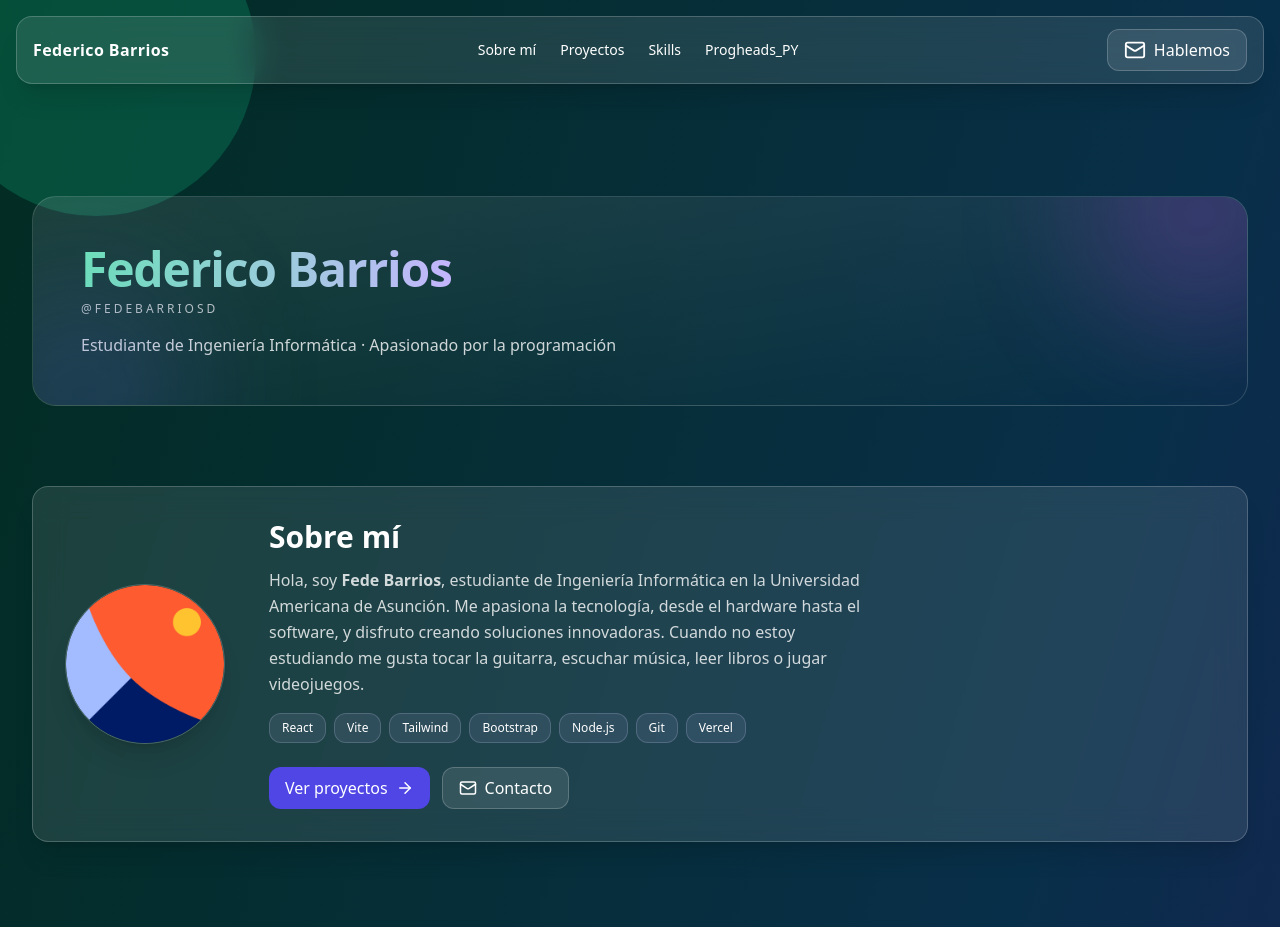
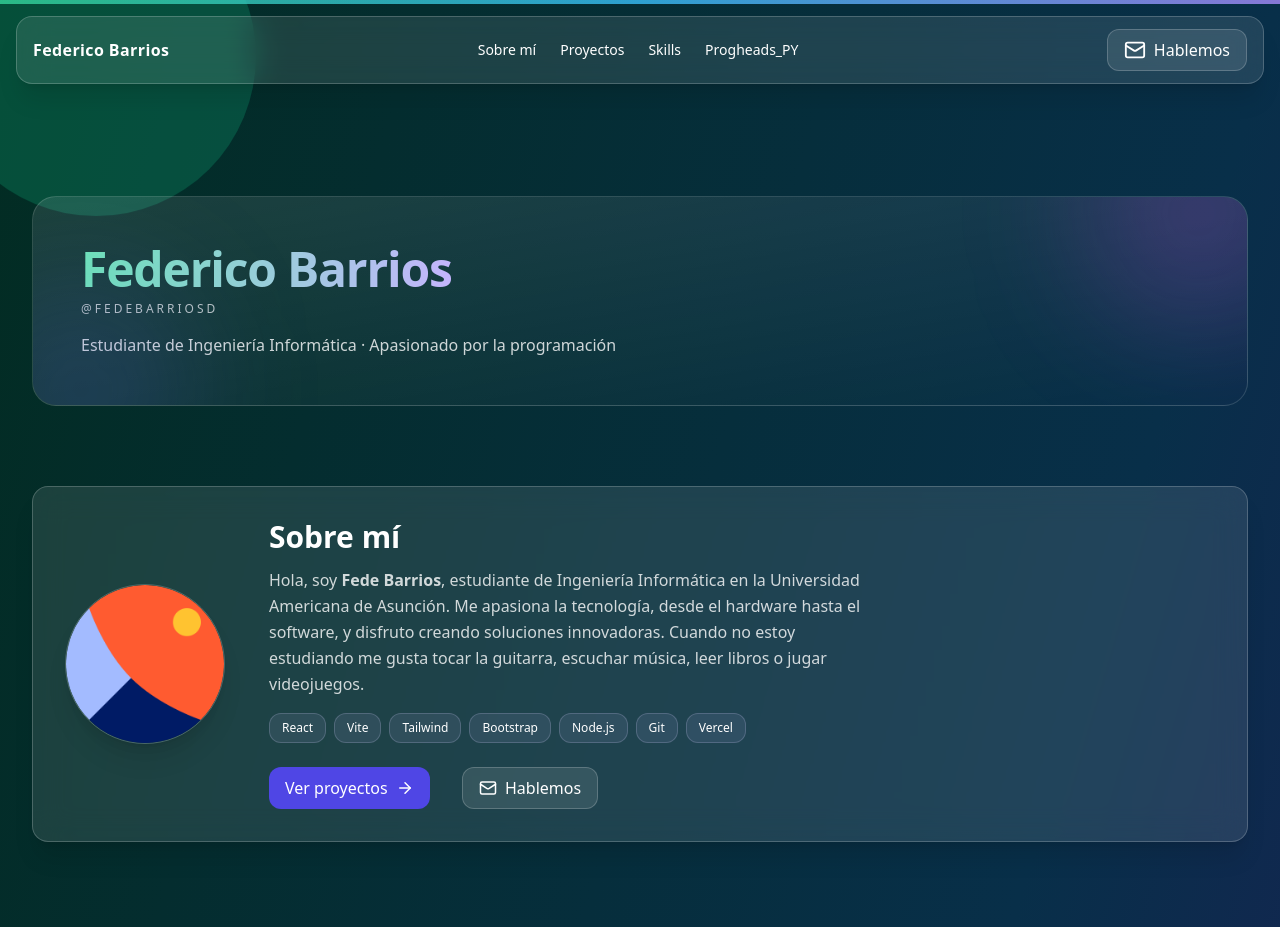
Before and after one commit to Fedebarriosd/portfolio-fedebarriosd, a React (Vite) app: page /about in a window 1280 px wide. Shown: the top 927 px of the page. Built offline with nearby package versions, Linux system fonts and the light colour scheme.

Commit message:
Actualización de detalles del portfolio

```diff
--- a/index.html
+++ b/index.html
@@ -7,7 +7,7 @@
     <link id="app-favicon" rel="icon" type="image/svg+xml" href="/favicon.svg" />
     <!-- fallback si no hay svg -->
     <link rel="alternate icon" href="/favicon.ico" />
-    <title>Fede Portfolio</title>
+    <title>Fede Barrios</title>
   </head>
   <body>
     <div id="root"></div>
--- a/src/App.jsx
+++ b/src/App.jsx
@@ -8,6 +8,8 @@ import Skills from './components/Skills.jsx';
 import MiniProgheads from './components/MiniProgheads.jsx';
 import Contact from './components/Contact.jsx';
 import Gracias from './components/Gracias.jsx';
+import TopProgress from './components/TopProgress.jsx';
+import Cursor from './components/Cursor.jsx';
 
 const glass = 'glass';
 
@@ -58,7 +60,9 @@ export default function App() {
             <div ref={blobA} className="absolute -top-24 -left-16 h-80 w-80 rounded-full blob blob-a float-slow" />
             <div ref={blobB} className="absolute bottom-0 right-0 h-96 w-96 rounded-full blob blob-b float-slow" />
 
+            <TopProgress />
             <Navbar />
+            <Cursor />
 
             <main>
                 <Section id="home" className="pt-10 sm:pt-16 lg:pt-24"><Hero /></Section>
--- a/src/components/About.jsx
+++ b/src/components/About.jsx
@@ -4,6 +4,7 @@ import { ArrowRight, Mail } from 'lucide-react';
 import profilePic from '../assets/images/Hero.png';
 import { motion } from 'framer-motion';
 import { Reveal, HoverLift } from './Reveal.jsx';
+import MagneticButton from './MagneticButton.jsx';
 
 export default function About() {
     return (
@@ -41,21 +42,21 @@ export default function About() {
                     </ul>
 
                     {/* CTAs */}
-                    <div className="mt-6 flex flex-col sm:flex-row gap-3">
-                        <a
-                            href="#projects"
+                    <div className="mt-6 flex flex-col sm:flex-row gap-3 sm:gap-6 md:gap-8">
+                        <MagneticButton
+                            onClick={() => location.href = '#projects'}
                             className="inline-flex items-center justify-center rounded-xl px-4 py-2
                          bg-indigo-600 hover:bg-indigo-700 text-white transition"
                         >
                             Ver proyectos <ArrowRight size={18} className="ml-2" />
-                        </a>
-                        <a
-                            href="#contact"
+                        </MagneticButton>
+                        <MagneticButton
+                            onClick={() => location.href = '#contact'}
                             className="inline-flex items-center justify-center rounded-xl px-4 py-2
                          bg-white/10 border border-white/20 hover:bg-white/15 transition"
                         >
-                            <Mail size={18} className="mr-2" /> Contacto
-                        </a>
+                            <Mail size={18} className="mr-2" /> Hablemos
+                        </MagneticButton>
                     </div>
                 </div>
             </div>
--- /dev/null
+++ b/src/components/Cursor.jsx
@@ -0,0 +1,66 @@
+import { useEffect, useMemo, useState } from 'react';
+import { motion, useMotionValue, useSpring } from 'framer-motion';
+
+const selectorsInteractive =
+  'a, button, [role="button"], input, textarea, select, .cursor-interactive';
+
+export default function Cursor() {
+  // no cursor en mobile/táctil o si el usuario pide menos animación
+  const isTouch = typeof window !== 'undefined' && matchMedia('(pointer:coarse)').matches;
+  const reduce = typeof window !== 'undefined' && matchMedia('(prefers-reduced-motion: reduce)').matches;
+  if (isTouch || reduce) return null;
+
+  // posición
+  const x = useMotionValue(-100);
+  const y = useMotionValue(-100);
+  // springs (anillo: más suave, punto: más rápido)
+  const ringX = useSpring(x, { stiffness: 180, damping: 22, mass: 0.3 });
+  const ringY = useSpring(y, { stiffness: 180, damping: 22, mass: 0.3 });
+  const dotX  = useSpring(x, { stiffness: 420, damping: 28, mass: 0.18 });
+  const dotY  = useSpring(y, { stiffness: 420, damping: 28, mass: 0.18 });
+
+  const [active, setActive] = useState(false);
+
+  useEffect(() => {
+    const move = (e) => {
+      x.set(e.clientX);
+      y.set(e.clientY);
+    };
+    const over = (e) => setActive(!!e.target.closest(selectorsInteractive));
+    const leave = () => setActive(false);
+
+    window.addEventListener('mousemove', move);
+    window.addEventListener('mouseover', over);
+    window.addEventListener('mouseout', leave);
+    return () => {
+      window.removeEventListener('mousemove', move);
+      window.removeEventListener('mouseover', over);
+      window.removeEventListener('mouseout', leave);
+    };
+  }, [x, y]);
+
+  // tamaños (más exagerado en hover)
+  const ringSize = useMemo(() => (active ? 42 : 22), [active]);
+  const dotSize  = useMemo(() => (active ? 8  : 4 ), [active]);
+
+  return (
+    <div className="fixed inset-0 z-[70] pointer-events-none hidden lg:block">
+      {/* anillo */}
+      <motion.div
+        style={{ left: ringX, top: ringY }}
+        className="absolute -translate-x-1/2 -translate-y-1/2 rounded-full
+                   border border-white/70 mix-blend-difference"
+        animate={{ width: ringSize, height: ringSize, opacity: 0.9 }}
+        transition={{ type: 'spring', stiffness: 260, damping: 20 }}
+      />
+      {/* punto */}
+      <motion.div
+        style={{ left: dotX, top: dotY }}
+        className="absolute -translate-x-1/2 -translate-y-1/2 rounded-full
+                   bg-white mix-blend-difference"
+        animate={{ width: dotSize, height: dotSize, opacity: 0.95 }}
+        transition={{ type: 'spring', stiffness: 480, damping: 28 }}
+      />
+    </div>
+  );
+}
--- /dev/null
+++ b/src/components/MagneticButton.jsx
@@ -0,0 +1,83 @@
+import { forwardRef, useRef, useEffect } from 'react';
+
+// clamp helper
+const clamp = (n, min, max) => Math.max(min, Math.min(n, max));
+
+const MagneticButton = forwardRef(
+  (
+    {
+      children,
+      className = '',
+      href,
+      as,
+      strength = 0.6,
+      maxTranslate = 28,
+      scale = 1.06,
+      ...props
+    },
+    ref,
+  ) => {
+    const btnRef = useRef(null);
+    const innerRef = useRef(null);
+    const raf = useRef(0);
+
+    // merge refs
+    const setRef = (node) => {
+      btnRef.current = node;
+      if (typeof ref === 'function') ref(node);
+      else if (ref) ref.current = node;
+    };
+
+    useEffect(() => () => cancelAnimationFrame(raf.current), []);
+
+    const onMove = (e) => {
+      const el = btnRef.current;
+      const inner = innerRef.current || el;
+      if (!el) return;
+
+      const r = el.getBoundingClientRect();
+      const x = e.clientX - (r.left + r.width / 2);
+      const y = e.clientY - (r.top + r.height / 2);
+
+      const tx = clamp(x * strength, -maxTranslate, maxTranslate);
+      const ty = clamp(y * strength, -maxTranslate, maxTranslate);
+
+      cancelAnimationFrame(raf.current);
+      raf.current = requestAnimationFrame(() => {
+        el.style.transform = `translate(${tx}px, ${ty}px) scale(${scale})`;
+        if (inner && inner !== el) {
+          inner.style.transform = `translate(${tx * 0.3}px, ${ty * 0.3}px)`; // parallax leve
+        }
+      });
+    };
+
+    const reset = () => {
+      const el = btnRef.current;
+      const inner = innerRef.current || el;
+      cancelAnimationFrame(raf.current);
+      if (el) el.style.transform = 'translate(0,0) scale(1)';
+      if (inner && inner !== el) inner.style.transform = 'translate(0,0)';
+    };
+
+    const Comp = as || (href ? 'a' : 'button');
+
+    return (
+      <Comp
+        ref={setRef}
+        href={href}
+        onMouseMove={onMove}
+        onMouseLeave={reset}
+        onBlur={reset}
+        className={`inline-flex items-center justify-center rounded-xl px-4 py-2 transition-transform will-change-transform ${className}`}
+        {...props}
+      >
+        {/* Contenido separado para parallax sutil */}
+        <span ref={innerRef} className="inline-flex items-center">
+          {children}
+        </span>
+      </Comp>
+    );
+  },
+);
+
+export default MagneticButton;
--- /dev/null
+++ b/src/components/TopProgress.jsx
@@ -0,0 +1,12 @@
+import { motion, useScroll, useSpring } from 'framer-motion';
+
+export default function TopProgress() {
+  const { scrollYProgress } = useScroll();
+  const scaleX = useSpring(scrollYProgress, { stiffness: 120, damping: 20, mass: 0.2 });
+  return (
+    <motion.div
+      style={{ scaleX, transformOrigin: '0% 50%' }}
+      className="fixed top-0 left-0 right-0 h-1 z-[60] bg-gradient-to-r from-emerald-400/80 via-sky-400/80 to-violet-400/80 pointer-events-none"
+    />
+  );
+}
```
